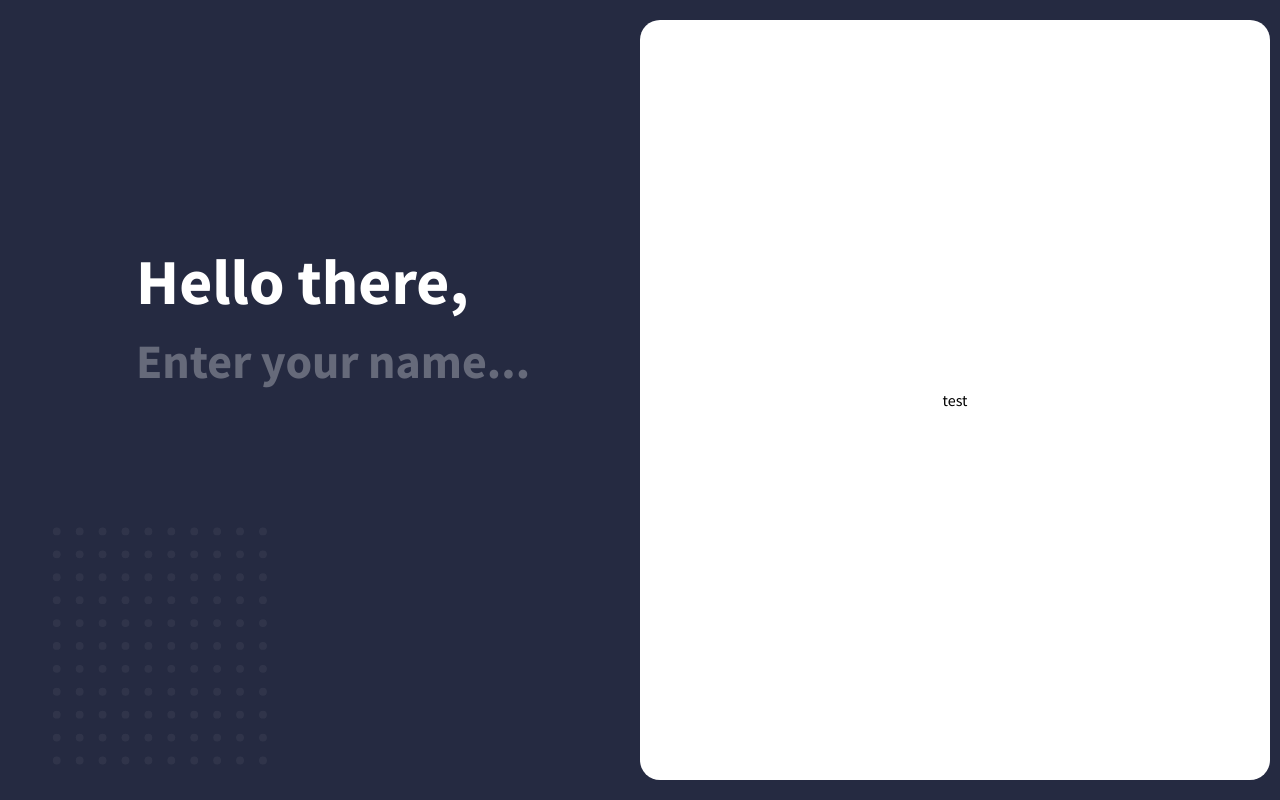
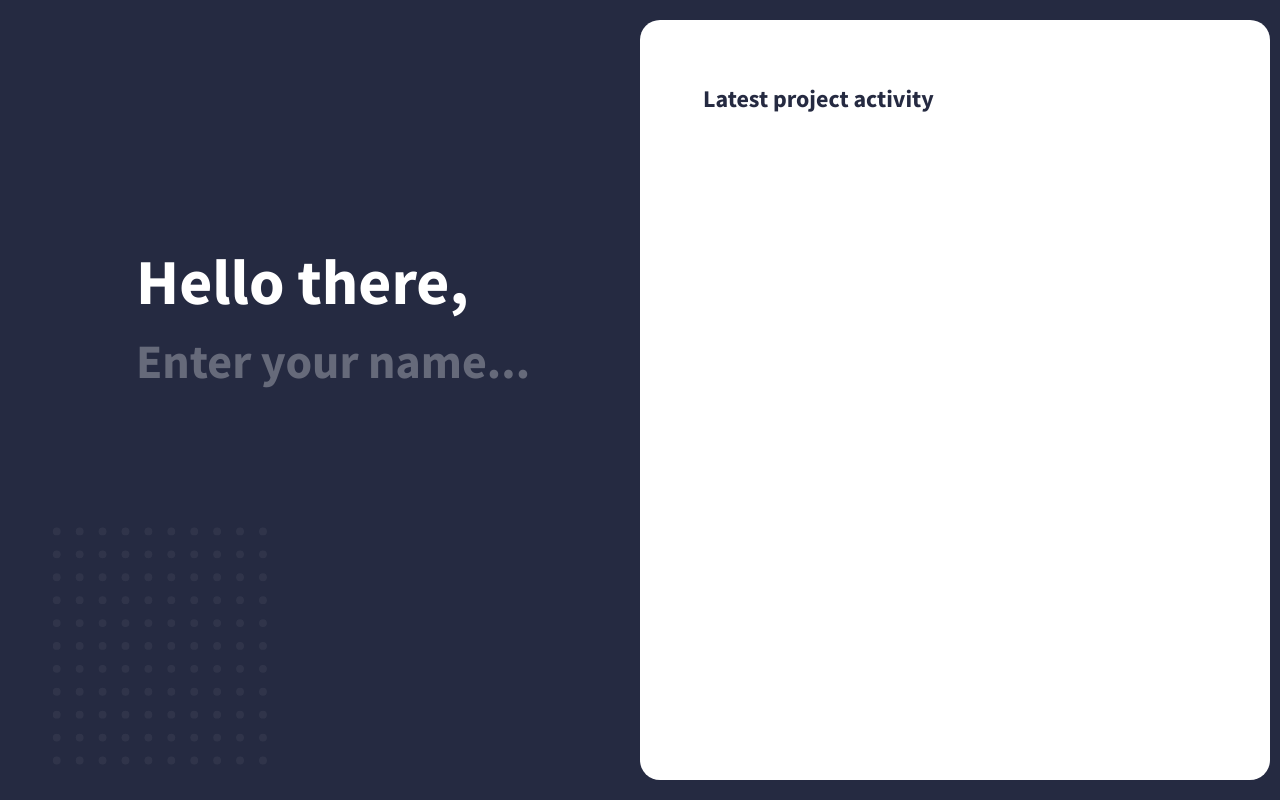
Before and after one commit to LaupWing/Project-Management, a React (Create React App) app: page / in a window 1280 px wide. Built offline with nearby package versions, Linux system fonts and the light colour scheme; no server answers; the database is empty; sample sign-in values are in the browser's storage.

Commit message:
added detail projects

```diff
--- a/src/App.js
+++ b/src/App.js
@@ -2,6 +2,7 @@ import React, {Component} from 'react';
 import {Route, Switch, Redirect} from 'react-router-dom'
 import Auth from './containers/Auth/Auth'
 import Overview from './containers/Overview/Overview'
+import ProjectDetails from './containers/Overview/Details/Projects/Project'
 import Projects from './containers/Overview/Projects/Projects'
 import {connect} from 'react-redux'
 import * as actions from './store/actions/index'
@@ -35,7 +36,7 @@ class App extends Component {
             this.props.setUser(user)
             if(user){
                 this.props.onUserDataFetch(user.uid)
-                this.props.onUserProjetsFetch(user.uid)
+                this.props.onUserProjectsFetch(user.uid)
             }
         })
         const sectionWidth = document.querySelector('section').offsetWidth
@@ -49,7 +50,7 @@ class App extends Component {
             <Switch>
                 <Route path='/auth' component={Auth}/>
                 <Route path='/auth' component={Overview}/>
-                <Route exact path='/' component={Overview}/>
+                <Route exact path='/' component={ProjectDetails}/>
             </Switch>
         )
         const routesTransparent = (
@@ -109,7 +110,7 @@ const mapDispatchToProps = dispatch =>{
     return {
         setUser: (user) => dispatch(actions.setUser(user)),
         onUserDataFetch: (id) => dispatch(actions.fetchUserData(id)),
-        onUserProjetsFetch: (id) => dispatch(actions.fetchUserProjects(id))
+        onUserProjectsFetch: (id) => dispatch(actions.fetchUserProjects(id))
 
     }
 }
--- /dev/null
+++ b/src/containers/Overview/Details/Projects/Project.js
@@ -0,0 +1,13 @@
+import React from 'react'
+import styles from './Project.module.css'
+class ProjectDetail extends React.Component{
+    render(){
+        return(
+            <div className={styles.ProjectDetail}>
+                <h2>Latest project activity</h2>
+            </div>
+        )
+    }
+}
+
+export default ProjectDetail
--- /dev/null
+++ b/src/containers/Overview/Details/Projects/Project.module.css
@@ -0,0 +1,9 @@
+.ProjectDetail{
+    width: 100%;
+    height: 100%;
+    padding: 10%;
+}
+
+.ProjectDetail h2{
+    color: var(--base-color);
+}
--- a/src/containers/Overview/Projects/ProjectOverview/ProjectOverview.js
+++ b/src/containers/Overview/Projects/ProjectOverview/ProjectOverview.js
@@ -1,13 +1,8 @@
 import React from 'react'
 import Header from './Header/Header'
 import styles from './ProjectOverview.module.css'
-// import Color from 'color'
 import {connect} from 'react-redux'
 import ProjectList from './ProjectList/ProjectList'
-// const color = Color('#08E8DE')
-// console.log(color.hsl().hex())
-// console.log(color.hsl().rotate(-25).hex())
-// console.log(color.hsl().lighten(0.5).hex())
 
 const mapStateToProps = state =>{
     return{
```
Also changed, not shown: src/containers/Overview/Details/Detail.js (deleted, +0 -7 lines).
